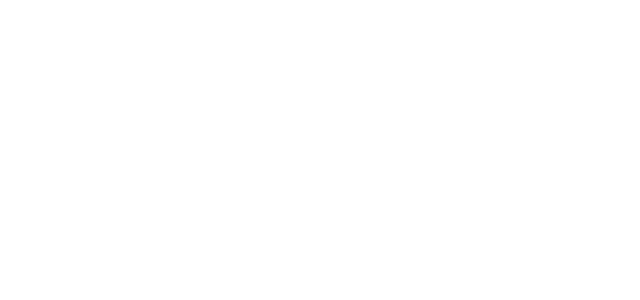
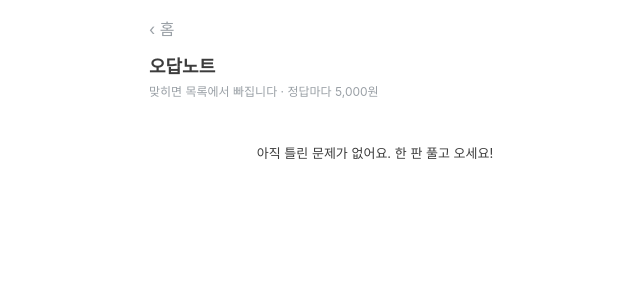
Before and after one commit to 29rzpyjv5j-bit/gichosangsik, a React (Vite) app: page /wrong-notes in a window 1280 px wide. Before the commit this address had no page. Shown: the top 300 px of the page, without its empty margins (265-905 px from the left). Built offline with nearby package versions, Linux system fonts and the light colour scheme.

Commit message:
오답노트 화면 추가
카테고리별 오답 목록과 최대 10문제 복습 모드, 빈 상태 안내.

Co-Authored-By: Claude Sonnet 5 <noreply@anthropic.com>

```diff
--- a/src/App.tsx
+++ b/src/App.tsx
@@ -4,6 +4,7 @@ import Categories from './screens/Categories';
 import CategoryDetail from './screens/CategoryDetail';
 import Quiz from './screens/Quiz';
 import Result from './screens/Result';
+import WrongNotes from './screens/WrongNotes';
 
 export default function App() {
   return (
@@ -13,6 +14,7 @@ export default function App() {
       <Route path="/category/:categoryId" element={<CategoryDetail />} />
       <Route path="/quiz" element={<Quiz />} />
       <Route path="/result" element={<Result />} />
+      <Route path="/wrong-notes" element={<WrongNotes />} />
     </Routes>
   );
 }
--- /dev/null
+++ b/src/screens/WrongNotes.tsx
@@ -0,0 +1,87 @@
+import { useNavigate } from 'react-router-dom';
+import { useGame } from '../state/GameProvider';
+import { QUESTION_BY_ID } from '../data/questions';
+import { CATEGORIES, CATEGORY_BY_ID } from '../data/categories';
+import { TIER_NAMES } from '../types';
+import type { CategoryId, Question } from '../types';
+
+const REVIEW_BATCH = 10;
+
+export default function WrongNotes() {
+  const { state, dispatch } = useGame();
+  const navigate = useNavigate();
+
+  const questions = state.save.wrongNotes
+    .map((id) => QUESTION_BY_ID[id])
+    .filter((q): q is Question => Boolean(q));
+
+  const grouped = CATEGORIES
+    .map((c) => ({ category: c.id as CategoryId, items: questions.filter((q) => q.category === c.id) }))
+    .filter((g) => g.items.length > 0);
+
+  function startReview() {
+    const batch = questions.slice(0, REVIEW_BATCH);
+    if (batch.length === 0) return;
+    dispatch({ type: 'START_REVIEW', questions: batch });
+    navigate('/quiz');
+  }
+
+  return (
+    <div className="screen">
+      <button
+        type="button"
+        className="muted"
+        style={{ background: 'none', border: 'none', padding: 0, marginBottom: 12 }}
+        onClick={() => navigate('/')}
+      >
+        ‹ 홈
+      </button>
+      <h2 style={{ fontSize: 18, margin: '0 0 4px' }}>오답노트</h2>
+      <p className="muted" style={{ fontSize: 12, margin: '0 0 14px' }}>
+        맞히면 목록에서 빠집니다 · 정답마다 5,000원
+      </p>
+
+      {questions.length === 0 ? (
+        <p style={{ fontSize: 13, padding: '30px 0', textAlign: 'center' }}>
+          아직 틀린 문제가 없어요. 한 판 풀고 오세요!
+        </p>
+      ) : (
+        <>
+          <button
+            type="button"
+            className="thick-accent"
+            onClick={startReview}
+            style={{ marginBottom: 16 }}
+          >
+            복습 시작 · {Math.min(questions.length, REVIEW_BATCH)}문제
+          </button>
+
+          {grouped.map((group) => (
+            <section key={group.category} style={{ marginBottom: 16 }}>
+              <h3 style={{ fontSize: 13, margin: '0 0 8px' }}>
+                {CATEGORY_BY_ID[group.category].emoji} {CATEGORY_BY_ID[group.category].name}
+                <span className="muted" style={{ fontWeight: 400 }}> · {group.items.length}문제</span>
+              </h3>
+              <div style={{ display: 'grid', gap: 6 }}>
+                {group.items.map((q) => (
+                  <div
+                    key={q.id}
+                    style={{
+                      border: '2px solid var(--border)', borderRadius: 12,
+                      padding: '10px 12px', fontSize: 13, lineHeight: 1.5,
+                    }}
+                  >
+                    {q.prompt}
+                    <span className="muted" style={{ display: 'block', fontSize: 11, marginTop: 3 }}>
+                      {TIER_NAMES[q.tier]} {q.stage}
+                    </span>
+                  </div>
+                ))}
+              </div>
+            </section>
+          ))}
+        </>
+      )}
+    </div>
+  );
+}
```
Also changed, not shown: 1 other file (tests, documents, lock files or other folders).
